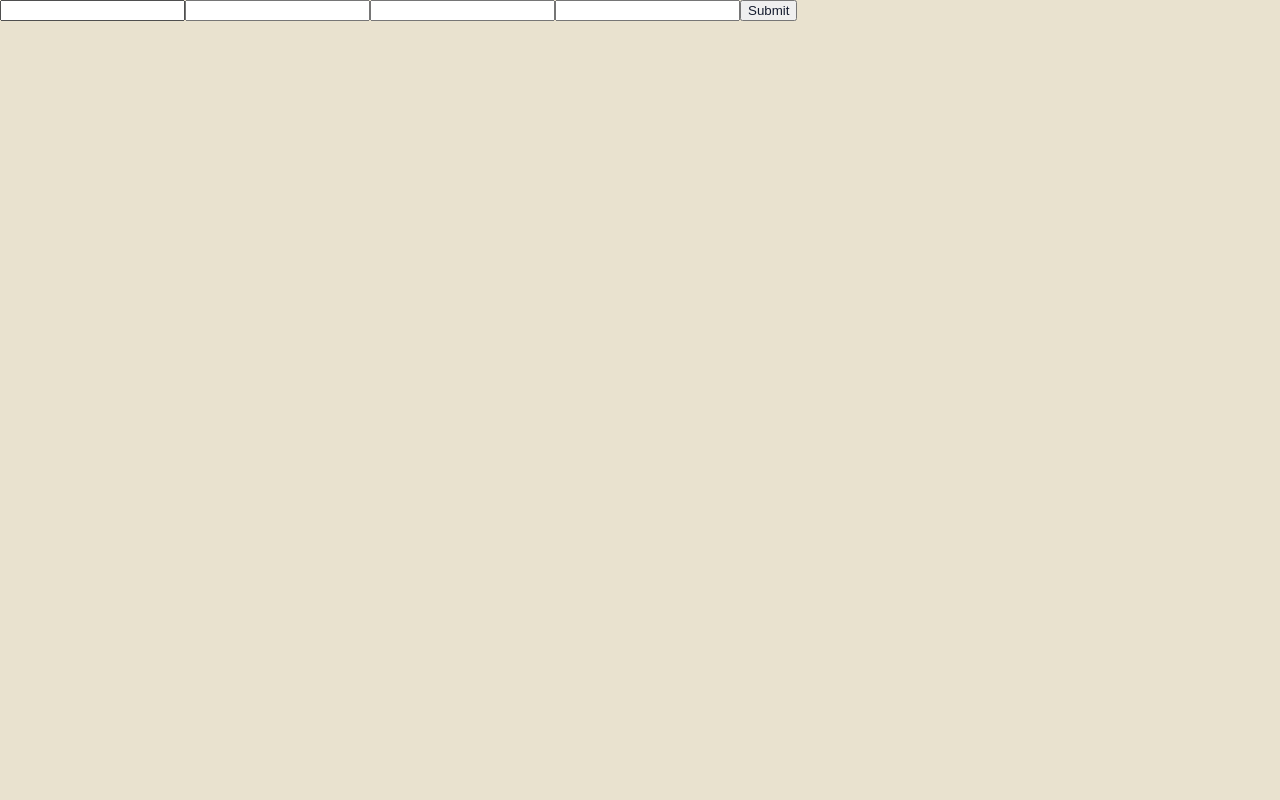
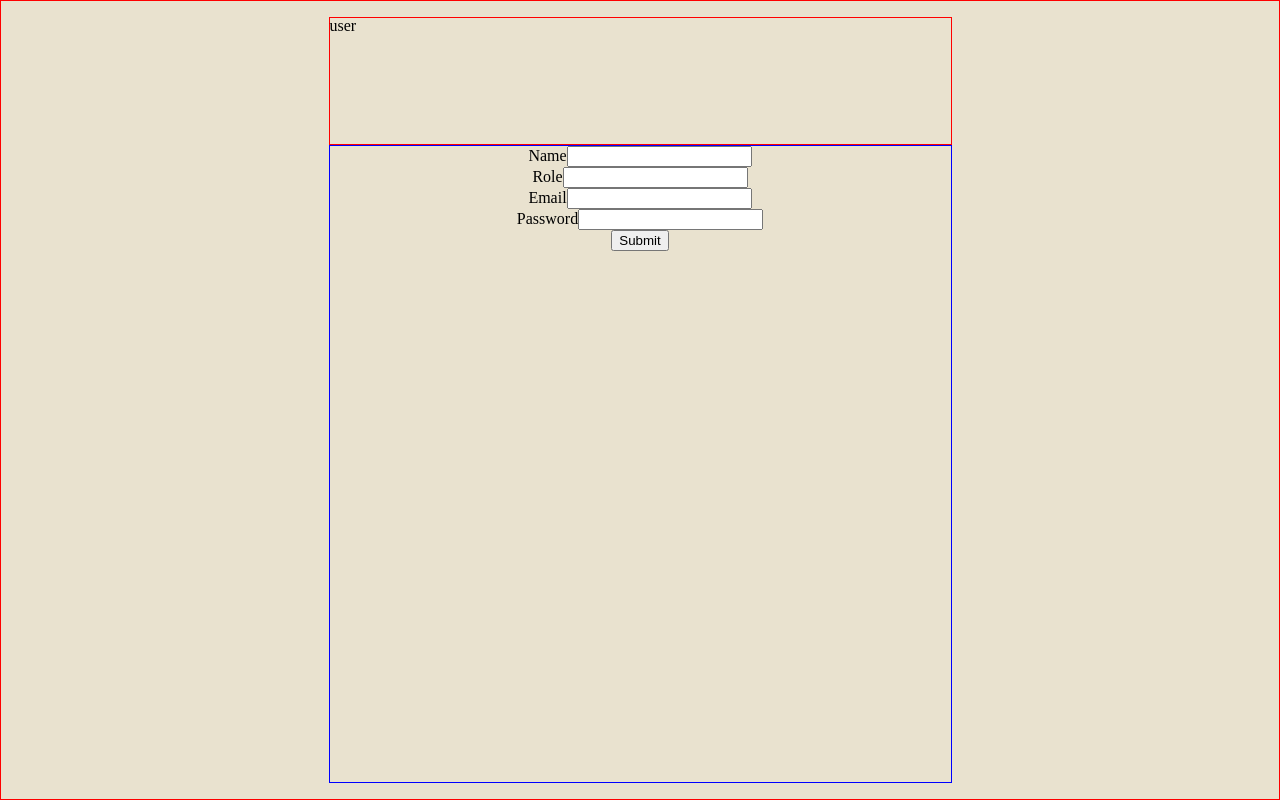
Before and after one commit to CxGarcia/tray, a React (Create React App) app: page / in a window 1280 px wide. Built offline with nearby package versions, Linux system fonts and the light colour scheme.

Commit message:
style: basic styling and positioning

```diff
--- a/src/App.js
+++ b/src/App.js
@@ -1,14 +1,14 @@
 import React from 'react';
 import { useMachine } from '@xstate/react';
 
-import Success from 'components/Success/Success';
-import Loading from 'components/Loading/Loading';
-import Failure from 'components/Failure/Failure';
 import UserForm from 'components/UserForm/UserForm';
 import PrivacyForm from 'components/PrivacyForm/PrivacyForm';
+import Loading from 'components/Loading/Loading';
+import Success from 'components/Success/Success';
+import Failure from 'components/Failure/Failure';
 
 import { formStepMachine } from 'state-machines/formStepMachine';
-import './App.module.scss';
+import styles from './App.module.scss';
 
 const steps = {
   user: UserForm,
@@ -33,7 +33,12 @@ function App() {
     });
   }
 
-  return <div>{stepFactory()}</div>;
+  return (
+    <div className={styles.container}>
+      <div className={styles.step}>{value}</div>
+      <div className={styles.form}>{stepFactory()}</div>
+    </div>
+  );
 }
 
 export default App;
--- a/src/App.module.scss
+++ b/src/App.module.scss
@@ -0,0 +1,24 @@
+@import 'styles/main.scss';
+
+.container {
+  @include minmax(100vh, 100vw);
+  display: grid;
+  grid-template-rows: 1fr 5fr;
+  grid-template-columns: 2fr 4fr 2fr;
+  grid-template-areas: '. step .' '. form .';
+
+  padding: 1rem;
+  border: 1px solid red;
+}
+
+.step {
+  @include minmax;
+  grid-area: step;
+  border: 1px solid red;
+}
+
+.form {
+  @include minmax;
+  grid-area: form;
+  border: 1px solid blue;
+}
--- a/src/components/UserForm/UserForm.js
+++ b/src/components/UserForm/UserForm.js
@@ -45,19 +45,36 @@ function UserForm({ send }) {
   return (
     <>
       <form
+        className={styles.form}
         onSubmit={handleSubmit}
         onChange={handleChange}
         onInvalid={handleInvalid}
       >
-        <input type="text" name="name" required />
-        <input type="text" name="role" />
-        <input type="email" name="email" required />
+        <label htmlFor="name">
+          Name
+          <input required id="name" type="text" name="name" />
+        </label>
+
+        <label htmlFor="role">
+          Role
+          <input id="role" type="text" name="role" />
+        </label>
+
+        <label htmlFor="email">
+          Email
+          <input required id="email" type="email" name="email" />
+        </label>
+
+        <label htmlFor="password">
+          Password
           <input
             required
+            id="password"
             type="password"
             name="password"
             pattern="(?=.*[0-9])(?=.*[a-z])(?=.*[A-Z])(?=.{9,})"
           />
+        </label>
         <button type="submit">Submit</button>
       </form>
       {renderInvalid()}
--- a/src/components/UserForm/UserForm.module.scss
+++ b/src/components/UserForm/UserForm.module.scss
@@ -0,0 +1,12 @@
+@import 'styles/main.scss';
+
+.form {
+  display: flex;
+  flex-flow: column nowrap;
+  align-items: center;
+  justify-content: center;
+
+  & input {
+    align-self: flex-end;
+  }
+}
--- a/src/index.scss
+++ b/src/index.scss
@@ -3,15 +3,10 @@
 
 * {
   box-sizing: border-box;
-  color: $primary;
 }
 
 body {
   background: $bg;
-  width: 100vw;
-  max-width: 100vw;
-  height: 100vh;
-  max-height: 100vh;
 }
 
 h1,
--- a/src/styles/_mixins.scss
+++ b/src/styles/_mixins.scss
@@ -0,0 +1,6 @@
+@mixin minmax($height: 100%, $width: 100%) {
+  min-height: $height;
+  max-height: $height;
+  min-width: $width;
+  max-width: $width;
+}
```
Lines whose indentation alone changed are shown as unchanged.
